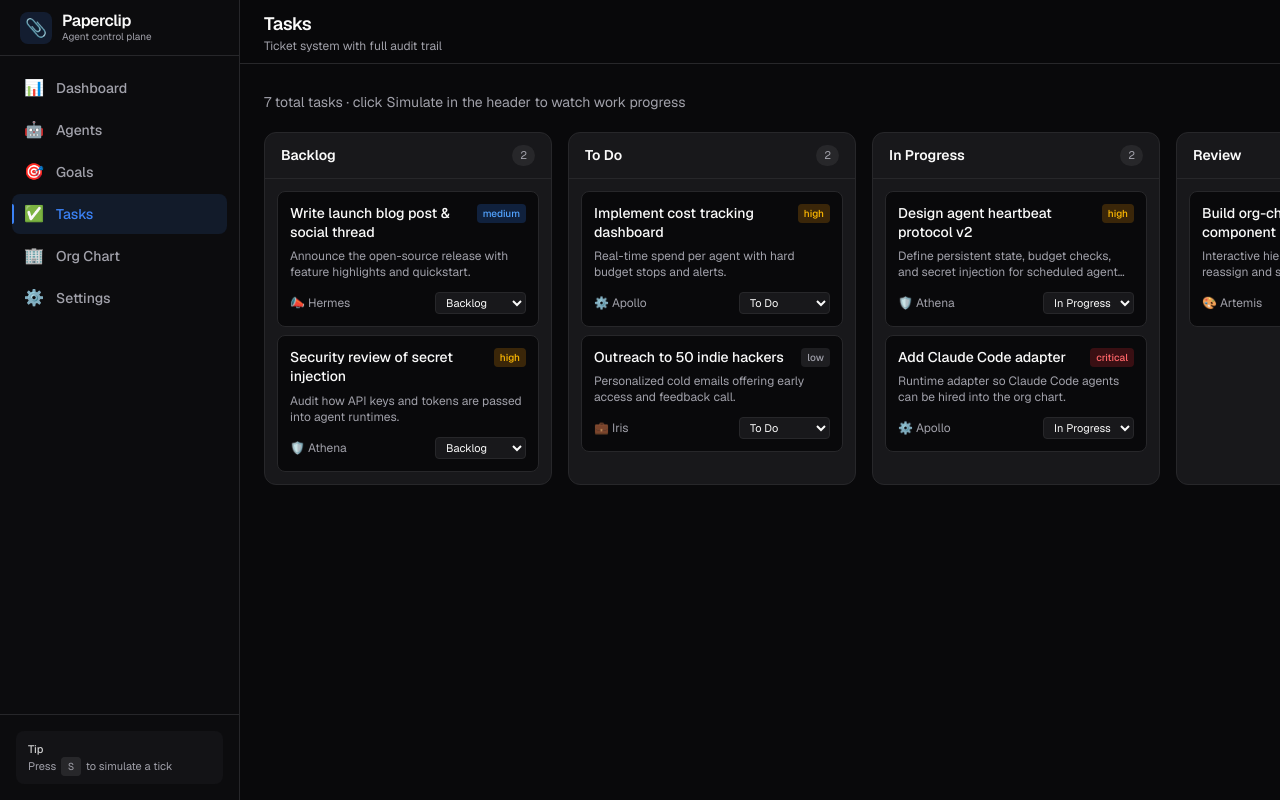
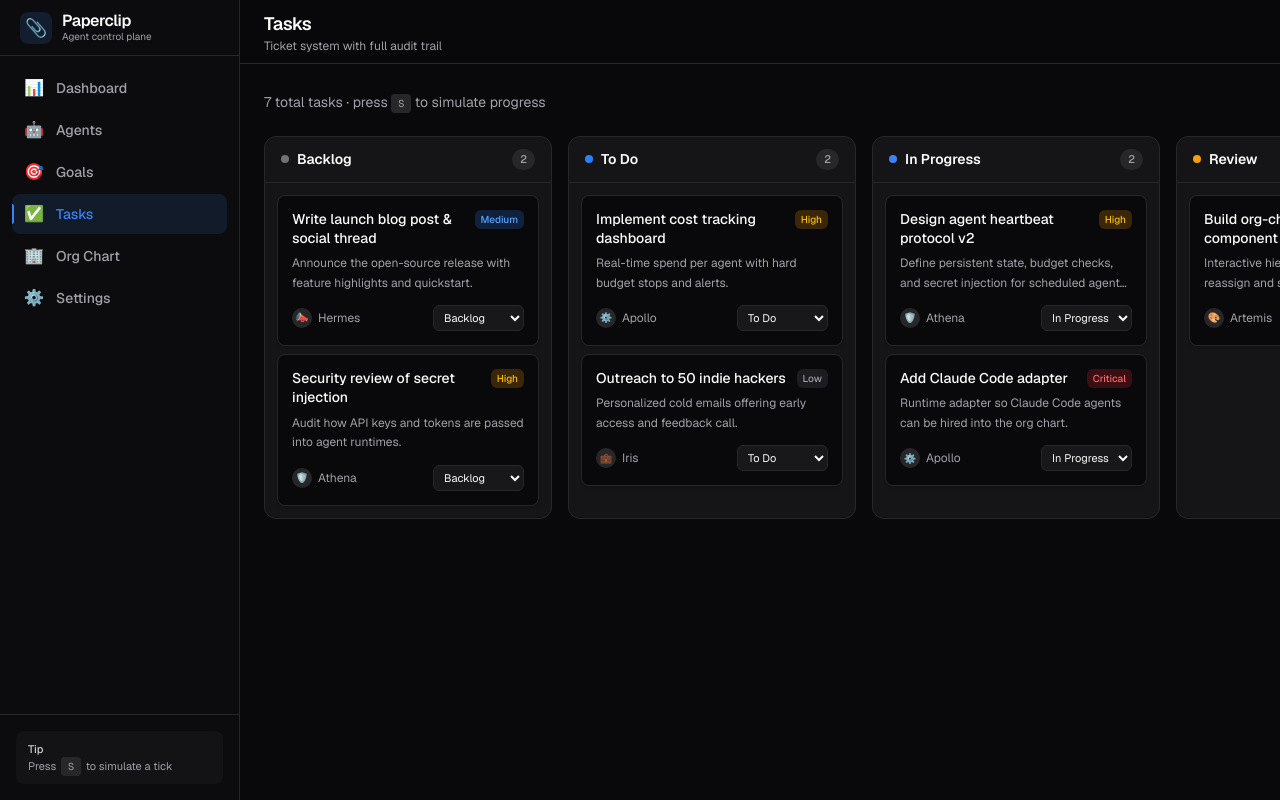
Before and after one commit to henrygoldsmith07-wq/paperclip-clone, a Next.js app: page /dashboard/tasks in a window 1280 px wide. Shown: the top 800 px of the page. Built offline with nearby package versions, Linux system fonts and the light colour scheme.

Commit message:
ui: polish Tasks kanban — column accents, richer cards, better empty states

```diff
--- a/src/app/dashboard/tasks/page.tsx
+++ b/src/app/dashboard/tasks/page.tsx
@@ -6,12 +6,16 @@ import { Skeleton } from "@/components/Skeleton";
 import { useApp } from "@/context/AppContext";
 import { Task } from "@/lib/types";
 
-const columns: { key: Task["status"]; label: string }[] = [
-  { key: "backlog", label: "Backlog" },
-  { key: "todo", label: "To Do" },
-  { key: "in_progress", label: "In Progress" },
-  { key: "review", label: "Review" },
-  { key: "done", label: "Done" },
+const columns: {
+  key: Task["status"];
+  label: string;
+  accent: string;
+}[] = [
+  { key: "backlog", label: "Backlog", accent: "bg-zinc-500" },
+  { key: "todo", label: "To Do", accent: "bg-blue-500" },
+  { key: "in_progress", label: "In Progress", accent: "bg-accent" },
+  { key: "review", label: "Review", accent: "bg-warning" },
+  { key: "done", label: "Done", accent: "bg-success" },
 ];
 
 const priorityColors: Record<Task["priority"], string> = {
@@ -22,7 +26,15 @@ const priorityColors: Record<Task["priority"], string> = {
 };
 
 export default function TasksPage() {
-  const { tasks, agents, goals, updateTaskStatus, assignTask, createTask, isHydrated } = useApp();
+  const {
+    tasks,
+    agents,
+    goals,
+    updateTaskStatus,
+    assignTask,
+    createTask,
+    isHydrated,
+  } = useApp();
   const [showForm, setShowForm] = useState(false);
   const [title, setTitle] = useState("");
   const [description, setDescription] = useState("");
@@ -84,14 +96,18 @@ export default function TasksPage() {
   return (
     <>
       <Header title="Tasks" subtitle="Ticket system with full audit trail" />
-      <div className="flex-1 overflow-x-auto p-6">
-        <div className="mb-4 flex items-center justify-between">
+      <div className="flex-1 overflow-x-auto p-6 pt-16 lg:pt-6">
+        <div className="mb-5 flex flex-wrap items-center justify-between gap-3">
           <p className="text-sm text-muted">
-            {tasks.length} total tasks · click Simulate in the header to watch work progress
+            {tasks.length} total tasks · press{" "}
+            <kbd className="rounded border border-border bg-zinc-800 px-1.5 py-0.5 font-mono text-[10px]">
+              S
+            </kbd>{" "}
+            to simulate progress
           </p>
           <button
             onClick={() => setShowForm((v) => !v)}
-            className="rounded-lg bg-accent px-3 py-1.5 text-xs font-medium text-white transition-opacity hover:opacity-90"
+            className="rounded-lg bg-accent px-3.5 py-1.5 text-xs font-medium text-white shadow-sm transition-opacity hover:opacity-90"
           >
             {showForm ? "Cancel" : "+ New Task"}
           </button>
@@ -100,33 +116,42 @@ export default function TasksPage() {
         {showForm && (
           <form
             onSubmit={handleCreate}
-            className="mb-6 grid gap-3 rounded-xl border border-border bg-card p-4 sm:grid-cols-2 lg:grid-cols-3"
+            className="mb-6 grid gap-3 rounded-xl border border-border bg-card p-5 shadow-lg shadow-black/10 sm:grid-cols-2 lg:grid-cols-3 animate-fade-in"
           >
             <div className="sm:col-span-2 lg:col-span-3">
-              <label className="mb-1 block text-xs text-muted">Title</label>
+              <label className="mb-1.5 block text-xs font-medium text-muted">
+                Title
+              </label>
               <input
                 value={title}
                 onChange={(e) => setTitle(e.target.value)}
                 placeholder="What needs to be done?"
                 className="w-full rounded-lg border border-border bg-background px-3 py-2 text-sm outline-none focus:border-accent"
                 required
+                autoFocus
               />
             </div>
             <div className="sm:col-span-2 lg:col-span-3">
-              <label className="mb-1 block text-xs text-muted">Description</label>
+              <label className="mb-1.5 block text-xs font-medium text-muted">
+                Description
+              </label>
               <textarea
                 value={description}
                 onChange={(e) => setDescription(e.target.value)}
                 placeholder="Optional details…"
                 rows={2}
-                className="w-full rounded-lg border border-border bg-background px-3 py-2 text-sm outline-none focus:border-accent"
+                className="w-full rounded-lg border border-border bg-background px-3 py-2 text-sm outline-none focus:border-accent resize-y"
               />
             </div>
             <div>
-              <label className="mb-1 block text-xs text-muted">Priority</label>
+              <label className="mb-1.5 block text-xs font-medium text-muted">
+                Priority
+              </label>
               <select
                 value={priority}
-                onChange={(e) => setPriority(e.target.value as Task["priority"])}
+                onChange={(e) =>
+                  setPriority(e.target.value as Task["priority"])
+                }
                 className="w-full rounded-lg border border-border bg-background px-3 py-2 text-sm outline-none"
               >
                 <option value="low">Low</option>
@@ -136,7 +161,9 @@ export default function TasksPage() {
               </select>
             </div>
             <div>
-              <label className="mb-1 block text-xs text-muted">Assignee</label>
+              <label className="mb-1.5 block text-xs font-medium text-muted">
+                Assignee
+              </label>
               <select
                 value={assigneeId}
                 onChange={(e) => setAssigneeId(e.target.value)}
@@ -151,7 +178,9 @@ export default function TasksPage() {
               </select>
             </div>
             <div>
-              <label className="mb-1 block text-xs text-muted">Linked Goal</label>
+              <label className="mb-1.5 block text-xs font-medium text-muted">
+                Linked Goal
+              </label>
               <select
                 value={goalId}
                 onChange={(e) => setGoalId(e.target.value)}
@@ -176,21 +205,28 @@ export default function TasksPage() {
           </form>
         )}
 
-        <div className="flex min-w-max gap-4">
+        <div className="flex min-w-max gap-4 pb-4">
           {columns.map((col) => {
             const colTasks = tasks.filter((t) => t.status === col.key);
             return (
               <div
                 key={col.key}
-                className="flex w-72 flex-col rounded-xl border border-border bg-card"
+                className="flex w-72 flex-col rounded-xl border border-border bg-card/80 overflow-hidden"
               >
-                <div className="flex items-center justify-between border-b border-border px-4 py-3">
-                  <h3 className="text-sm font-semibold">{col.label}</h3>
-                  <span className="rounded-full bg-zinc-800 px-2 py-0.5 text-[11px] text-muted">
+                {/* Column header with colored accent */}
+                <div className="relative flex items-center justify-between border-b border-border px-4 py-3">
+                  <div className="flex items-center gap-2">
+                    <span
+                      className={`h-2 w-2 rounded-full ${col.accent}`}
+                    />
+                    <h3 className="text-sm font-semibold">{col.label}</h3>
+                  </div>
+                  <span className="rounded-full bg-zinc-800 px-2 py-0.5 text-[11px] font-medium tabular-nums text-muted">
                     {colTasks.length}
                   </span>
                 </div>
-                <div className="flex-1 space-y-2 overflow-y-auto p-3">
+
+                <div className="flex-1 space-y-2 overflow-y-auto p-3 min-h-[120px]">
                   {colTasks.map((task) => {
                     const assignee = agents.find(
                       (a) => a.id === task.assigneeId
@@ -198,29 +234,37 @@ export default function TasksPage() {
                     return (
                       <div
                         key={task.id}
-                        className="rounded-lg border border-border bg-background p-3 transition-colors hover:border-accent/30"
+                        className="group rounded-lg border border-border bg-background p-3.5 shadow-sm transition-all hover:border-accent/40 hover:shadow-md hover:shadow-black/10"
                       >
                         <div className="flex items-start justify-between gap-2">
-                          <p className="text-sm font-medium leading-snug">
+                          <p className="text-sm font-medium leading-snug text-foreground">
                             {task.title}
                           </p>
                           <span
-                            className={`shrink-0 rounded px-1.5 py-0.5 text-[10px] font-medium ${priorityColors[task.priority]}`}
+                            className={`shrink-0 rounded-md px-1.5 py-0.5 text-[10px] font-medium capitalize ${priorityColors[task.priority]}`}
                           >
                             {task.priority}
                           </span>
                         </div>
-                        <p className="mt-1.5 line-clamp-2 text-xs text-muted">
-                          {task.description}
-                        </p>
-                        <div className="mt-3 flex items-center justify-between">
+
+                        {task.description &&
+                          task.description !== "No description" && (
+                            <p className="mt-1.5 line-clamp-2 text-xs leading-relaxed text-muted">
+                              {task.description}
+                            </p>
+                          )}
+
+                        <div className="mt-3 flex items-center justify-between gap-2">
                           {assignee ? (
-                            <span className="text-xs text-muted">
-                              {assignee.avatar} {assignee.name}
+                            <span className="flex items-center gap-1.5 text-xs text-muted">
+                              <span className="flex h-5 w-5 items-center justify-center rounded-full bg-zinc-800 text-[10px]">
+                                {assignee.avatar}
+                              </span>
+                              {assignee.name}
                             </span>
                           ) : (
                             <select
-                              className="rounded border border-border bg-card px-1.5 py-0.5 text-[11px] text-muted outline-none"
+                              className="rounded-md border border-border bg-card px-1.5 py-1 text-[11px] text-muted outline-none hover:border-accent/40"
                               defaultValue=""
                               onChange={(e) => {
                                 if (e.target.value)
@@ -245,7 +289,7 @@ export default function TasksPage() {
                                 e.target.value as Task["status"]
                               )
                             }
-                            className="rounded border border-border bg-card px-1.5 py-0.5 text-[11px] outline-none"
+                            className="rounded-md border border-border bg-card px-1.5 py-1 text-[11px] outline-none hover:border-accent/40"
                           >
                             {columns.map((c) => (
                               <option key={c.key} value={c.key}>
@@ -257,10 +301,11 @@ export default function TasksPage() {
                       </div>
                     );
                   })}
+
                   {colTasks.length === 0 && (
-                    <p className="py-6 text-center text-xs text-muted">
-                      No tasks
-                    </p>
+                    <div className="flex flex-col items-center justify-center py-8 text-center">
+                      <p className="text-xs text-muted/70">No tasks</p>
+                    </div>
                   )}
                 </div>
               </div>
```
